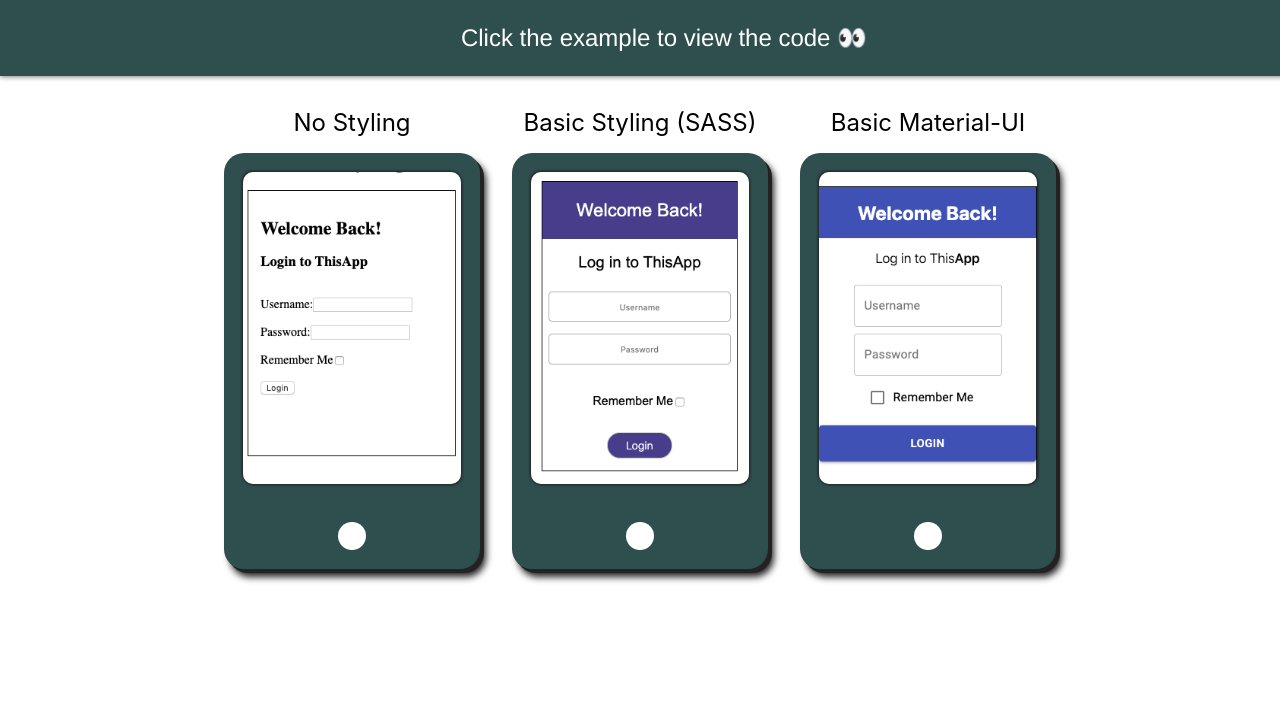
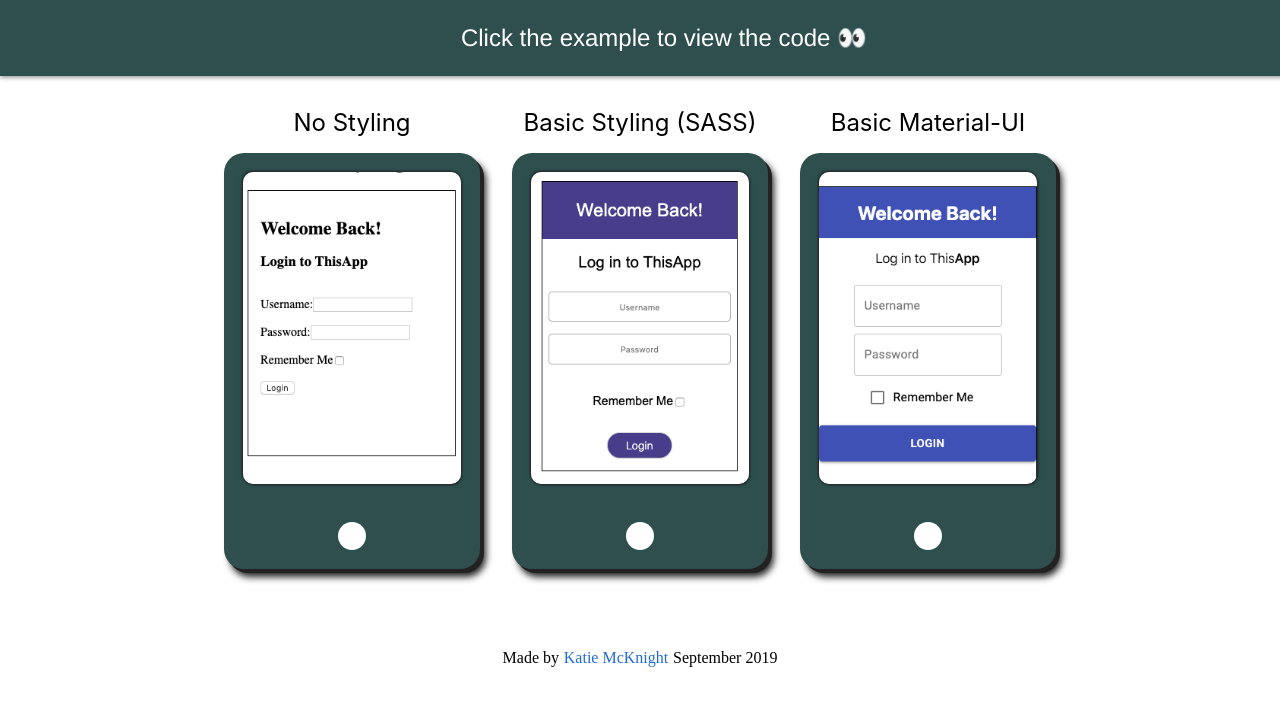
Before and after one commit to kembreyfarquhar/basic-styling, a React (Create React App) app in the folder client/: page / in a window 1280 px wide. Shown: the top 706 px of the page. Built offline with nearby package versions, Linux system fonts and the light colour scheme.

Commit message:
adds footer to main page

```diff
--- a/client/public/index.html
+++ b/client/public/index.html
@@ -7,7 +7,7 @@
     <meta name="theme-color" content="#000000" />
     <meta
       name="description"
-      content="Web site created using create-react-app"
+      content="A quick guide, with code examples included, to basic styling in React.js"
     />
     <link
       rel="stylesheet"
--- a/client/src/components/Navigation.js
+++ b/client/src/components/Navigation.js
@@ -29,6 +29,10 @@ function Navigation() {
           alt={"form styled with basic material-u-i components"}
         />
       </div>
+      <footer>
+        Made by<a href="https://github.com/kmcknight1">Katie McKnight</a>
+        September 2019
+      </footer>
     </div>
   );
 }
--- a/client/src/styles/navigation.scss
+++ b/client/src/styles/navigation.scss
@@ -66,4 +66,20 @@
       }
     }
   }
+
+  footer {
+    margin: 4rem 0 2rem 0;
+    text-align: center;
+    font-size: 1rem;
+
+    a {
+      text-decoration: none;
+      margin: 0 0.3rem;
+      color: rgb(34, 106, 214);
+
+      &:hover {
+        text-decoration: underline;
+      }
+    }
+  }
 }
```
